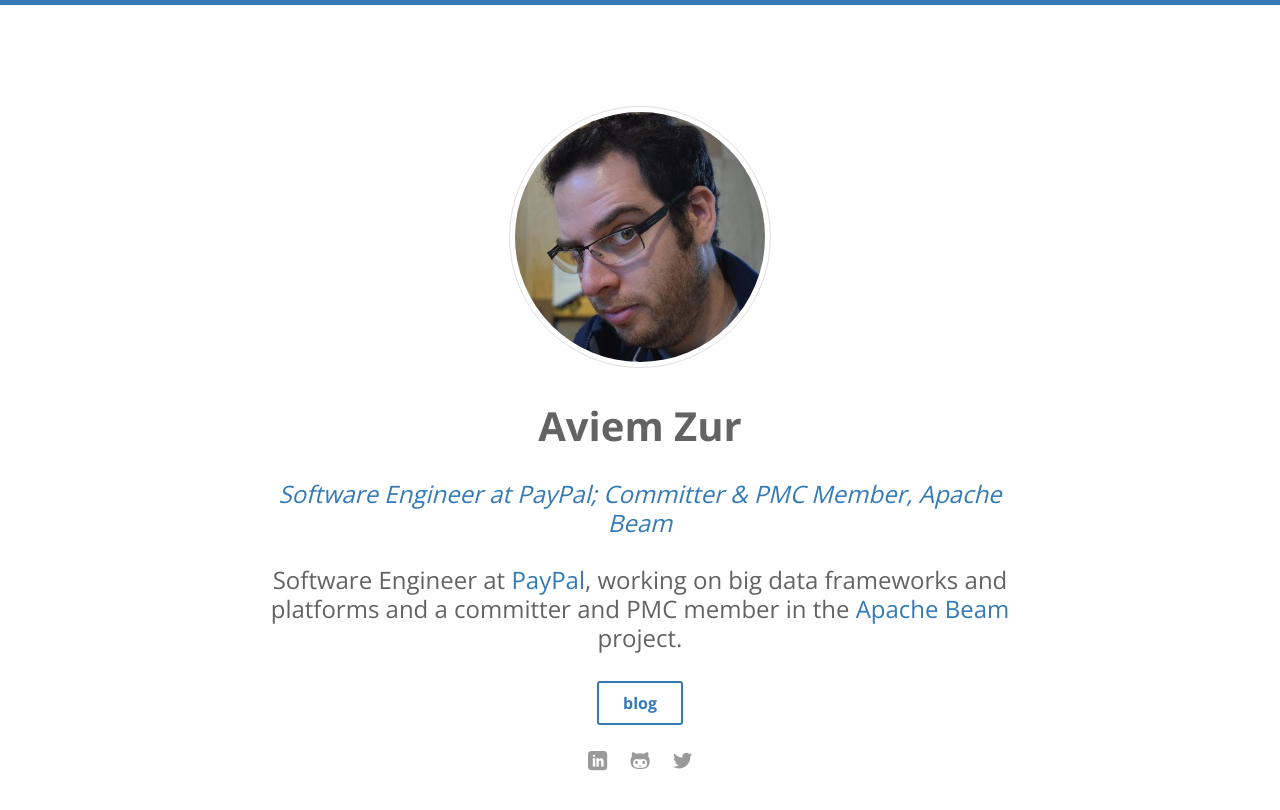
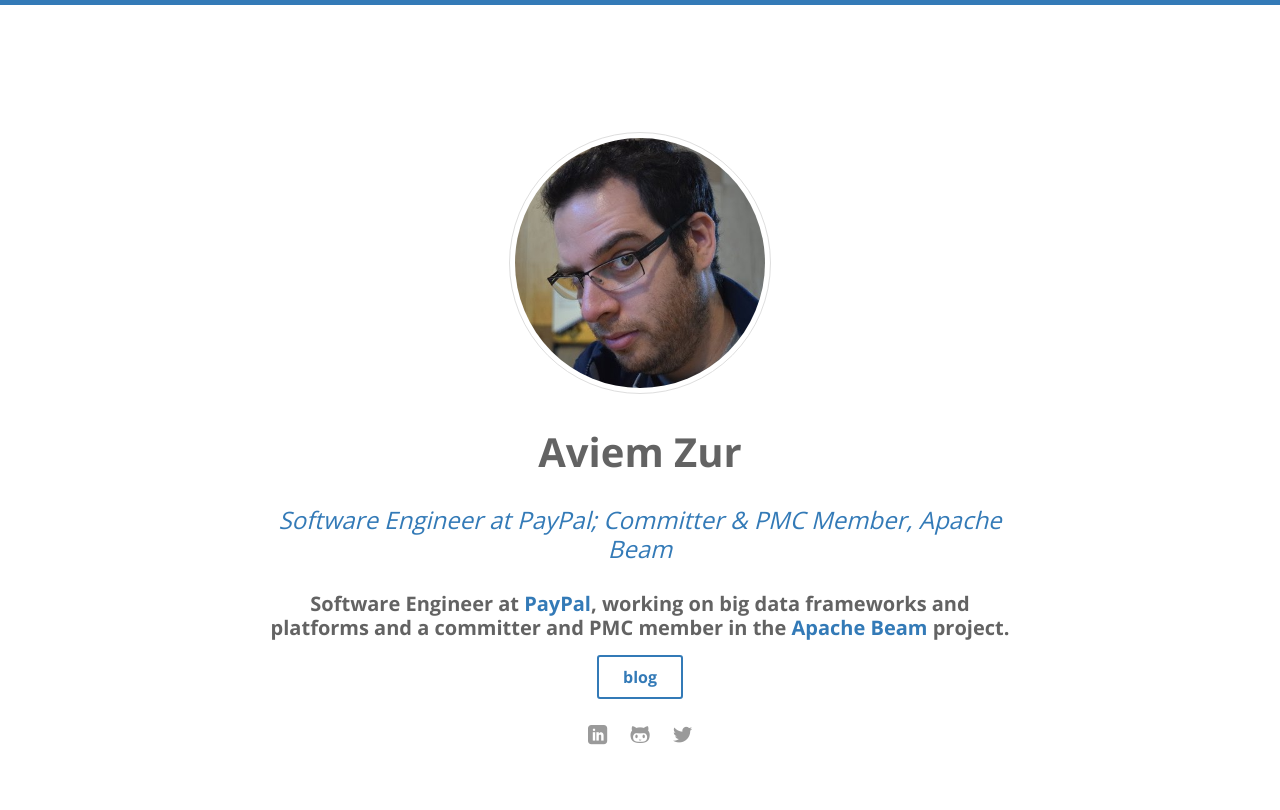
Before and after one commit to aviemzur/aviemzur.github.io, a Jekyll site: the page built from index.html, in a window 1280 px wide. Shown: the top 810 px of the page. Built offline with Jekyll 4.4.1, drawn with Linux system fonts in a browser that asks for light colours; some web fonts are replaced.

Commit message:
Shrink bio

```diff
--- a/index.html
+++ b/index.html
@@ -11,7 +11,7 @@
 
     <h3><em itemprop="jobTitle">{{ site.author.job }}</em></h3>
 
-    <h3>{{ site.author.bio }}</h3>
+    <h4>{{ site.author.bio }}</h4>
 
     <a href="{{ 'http://blog.aviemzur.com' }}" class="btn btn-ghost">blog</a>
   <!--
```
